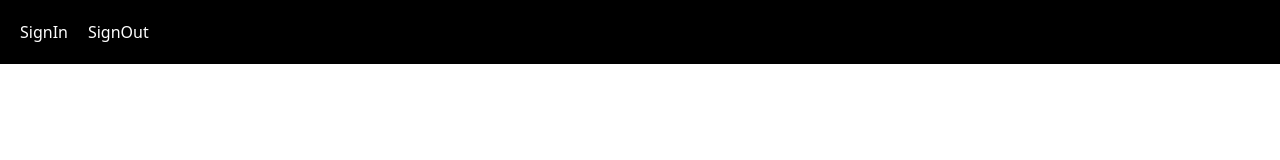
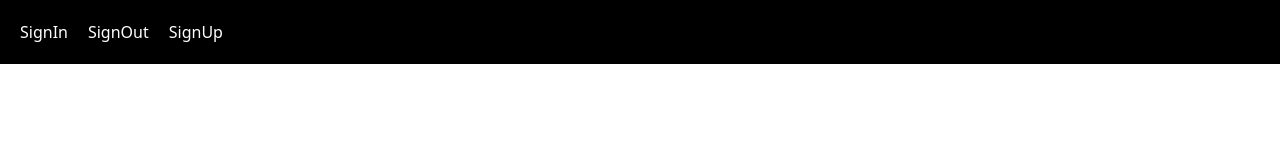
Before and after one commit to iharsh02/Workstation, a Next.js app in the folder apps/web/: page / in a window 1280 px wide. Shown: the top 160 px of the page. Built offline with nearby package versions, Linux system fonts and the light colour scheme.

Commit message:
added signup button  to the app bar

```diff
--- a/apps/web/components/appbar.tsx
+++ b/apps/web/components/appbar.tsx
@@ -1,11 +1,14 @@
 "use client";
 import { signIn, signOut } from "next-auth/react";
+import { useRouter } from "next/navigation";
 
 export function Appbar() {
+    const router = useRouter();
   return (
     <div className="flex text-white bg-black p-5 space-x-5">
       <button onClick={()=>signIn()}>SignIn</button>
       <button onClick={()=>signOut()}>SignOut</button>
+      <button onClick={()=>router.push("/signup")}>SignUp</button>
     </div>
   );
 }
```
